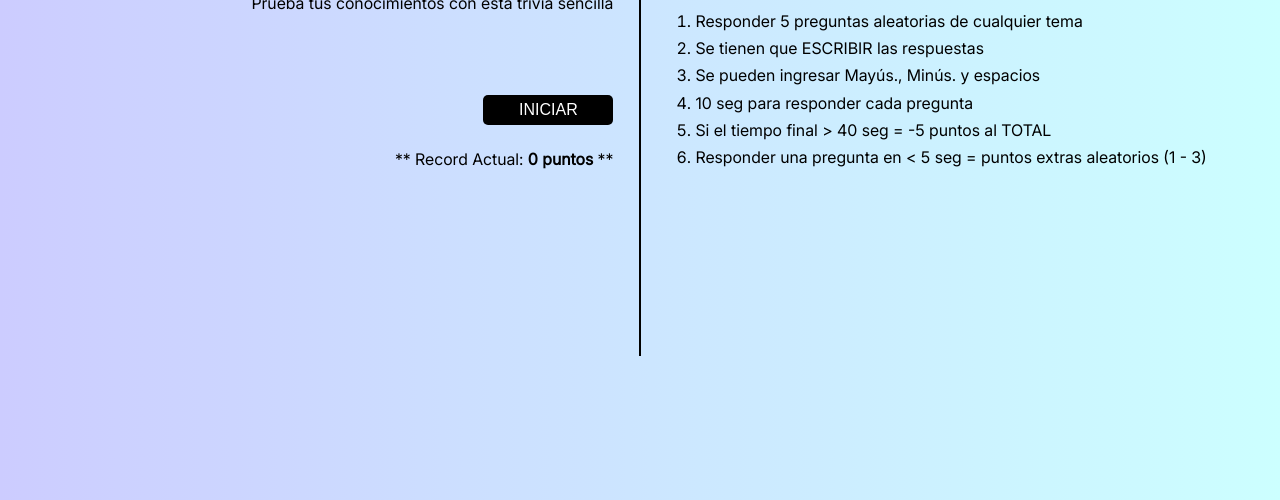
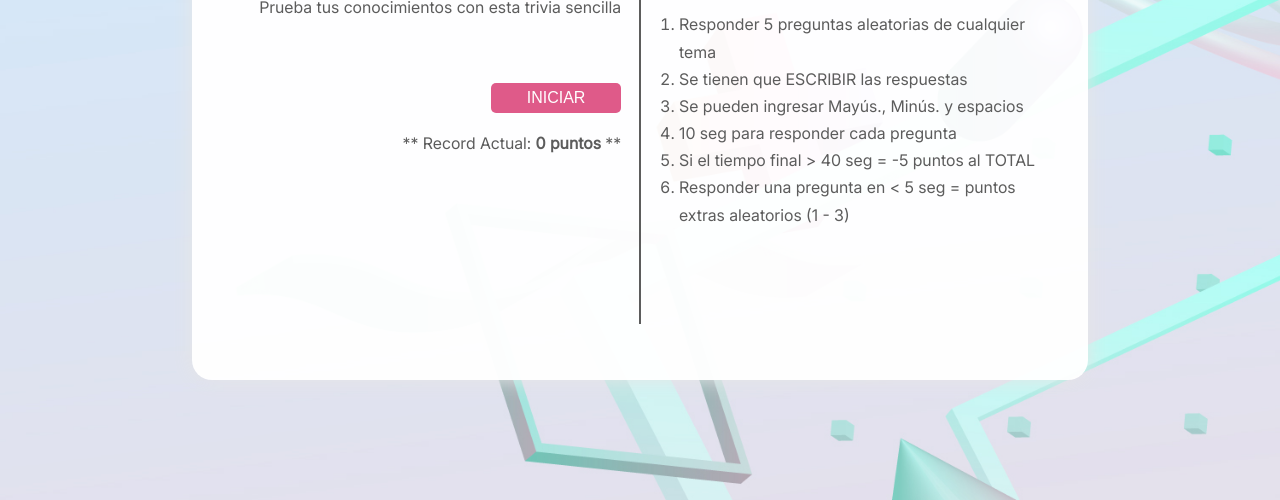
Before and after one commit to MoisesCDAW/Juego-Trivia, a plain HTML site: page index.html in a window 1280 px wide. Shown: the part 300-800 px from the top of the page. Drawn offline with Linux system fonts and the light colour scheme.

Commit message:
Nuevo fondo para la página de inicio

```diff
--- a/css/estilos.css
+++ b/css/estilos.css
@@ -21,25 +21,28 @@ body {
     justify-content: center;
     align-items: center;
     font-family: "inter";
-    background: linear-gradient(90deg,
-    #ccccff,
-    #ccd1ff,
-    #ccd5ff,
-    #ccdaff,
-    #ccdfff,
-    #cce3ff,
-    #cce8ff,
-    #ccecff,
-    #ccf1ff,
-    #ccf6ff,
-    #ccfaff,
-    #ccffff);
+    color: #5c5c5c;
+    background: url("../img/6261822.jpg");
+    background-size: 200%;
+    animation: fondo-gradiente 180s linear infinite alternate;
 }
 
+@keyframes fondo-gradiente {
+    from {
+        background-position: 0 0;
+    }
+
+    to {
+        background-position: 100% 100%;
+    }
+  }
+
 .contenedor{
-    width: 100%;
-    height: 80vh;
-    background: none;
+    width: 70%;
+    height: 70vh;
+    background: #fffffff7;
+    border-radius: 20px;
+    box-shadow: 0 0 20px #e5e5e5;
     display: flex;
     justify-content: center;
     align-items: center;
@@ -49,7 +52,7 @@ body {
 .divisor {
     width: 2px;
     height: 80%;
-    background-color: black;
+    background-color: #5c5c5c;
 }
 
 .lado-derecho {
@@ -85,8 +88,8 @@ body {
 }
 
 .boton-record button {
-    background-color: rgb(0, 0, 0);
-    color: white;
+    background-color: #DF5A89;
+    color: rgb(255, 255, 255);
     border: none;
     width: 130px;
     height: 30px;
@@ -96,7 +99,9 @@ body {
 }
 
 .boton-record button:hover{
-    background-color: rgb(74, 74, 74);
+    background-color: rgb(255, 255, 255);
+    border: 1px solid black;
+    color: rgb(67, 67, 67);
     cursor: pointer;
 }
 
```
Also changed, not shown: img/6261822.jpg (added).
